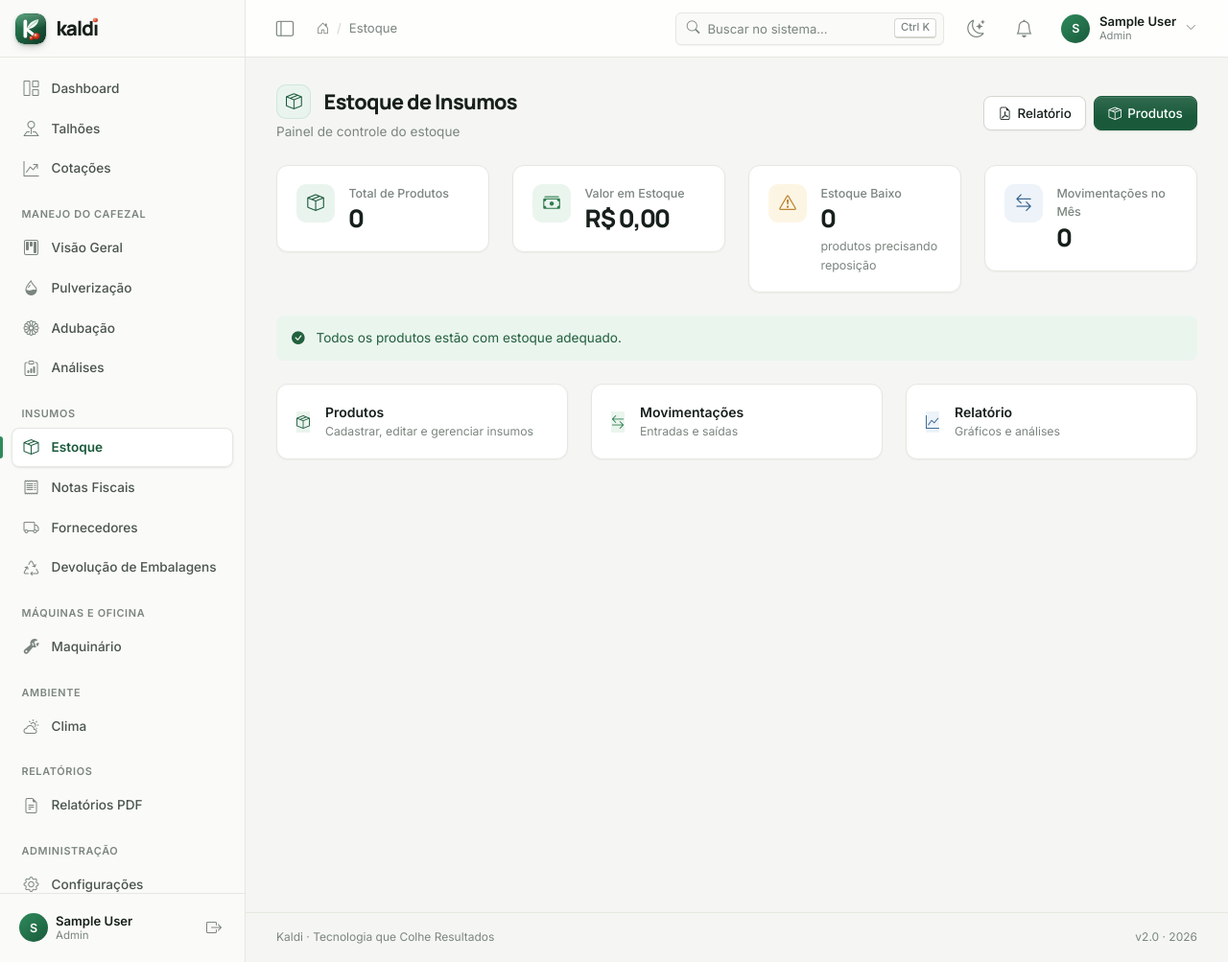
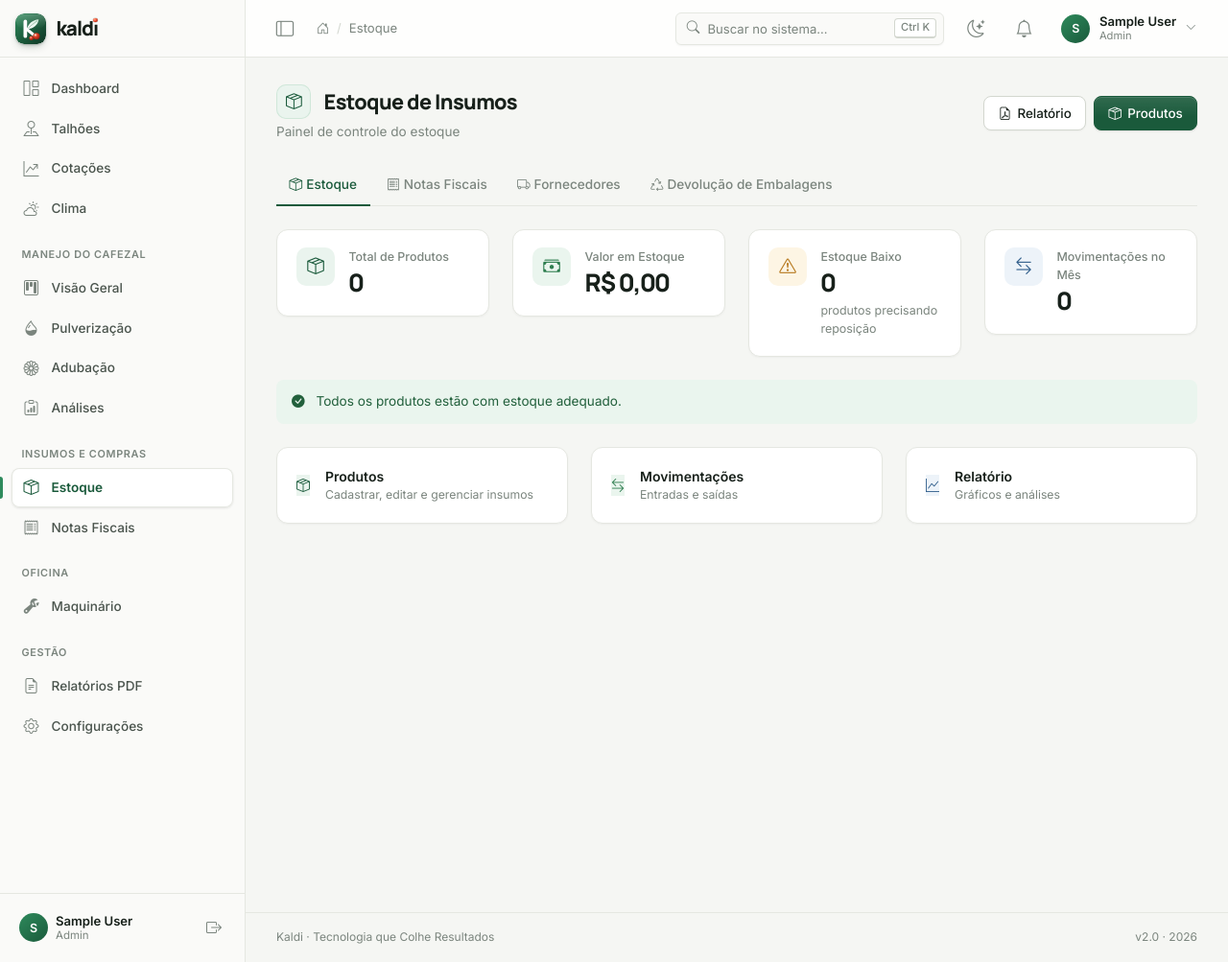
Before and after one commit to PaulinhoProjects/FazendaCafe, a Flask app: page /estoque/ in a window 1280 px wide. Shown: the whole page at 96% size. Run offline with Flask 3, Linux system fonts and the light colour scheme; the visitor is signed in with stand-in values (Sample User, id 1); data that the repository does not hold is empty; some libraries are stand-ins or nearby versions.

Commit message:
refactor(layout): reorganiza menu lateral em grupos enxutos
- Topo: Dashboard, Talhoes, Cotacoes e Clima
- Insumos e Compras: Estoque e Notas Fiscais
- Fornecedores e Devolucao de Embalagens viram abas da area de compras
- Oficina: Maquinario; Gestao: Relatorios (todos) e Configuracoes (admin)

Co-Authored-By: Claude Opus 5.5 <noreply@anthropic.com>

```diff
--- /dev/null
+++ b/app/templates/_abas_compras.html
@@ -0,0 +1,18 @@
+{# Abas da área "Insumos e Compras": substituem itens que saíram do menu lateral #}
+{% set caminho = request.path %}
+{% set abas = [
+    ('estoque.dashboard', 'bi-box-seam', 'Estoque', caminho.startswith('/estoque')),
+    ('notas_fiscais.listar', 'bi-receipt', 'Notas Fiscais', caminho.startswith('/notas-fiscais')),
+    ('fornecedores.listar', 'bi-truck', 'Fornecedores', caminho.startswith('/fornecedores')),
+    ('devolucao.listar', 'bi-recycle', 'Devolução de Embalagens', caminho.startswith('/devolucoes')),
+] %}
+<nav class="maq-abas mb-4" aria-label="Insumos e compras">
+    <ul class="nav nav-tabs flex-nowrap">
+        {% for endpoint, icone, rotulo, ativa in abas %}
+        <li class="nav-item">
+            <a class="nav-link text-nowrap {% if ativa %}active{% endif %}" href="{{ url_for(endpoint) }}"
+               {% if ativa %}aria-current="page"{% endif %}><i class="bi {{ icone }} me-1"></i>{{ rotulo }}</a>
+        </li>
+        {% endfor %}
+    </ul>
+</nav>
--- a/app/templates/base.html
+++ b/app/templates/base.html
@@ -46,24 +46,20 @@
         <li class="sidebar-item"><a class="sidebar-link {% if request.path == '/' %}active{% endif %}" href="{{ url_for('dashboard.index') }}" title="Dashboard"><i class="bi bi-grid-1x2"></i><span class="sidebar-text">Dashboard</span></a></li>
         <li class="sidebar-item"><a class="sidebar-link {% if '/talhoes' in request.path %}active{% endif %}" href="{{ url_for('talhoes.listar') }}" title="Talhões"><i class="bi bi-pin-map"></i><span class="sidebar-text">Talhões</span></a></li>
         <li class="sidebar-item"><a class="sidebar-link {% if request.path.startswith('/cotacoes') %}active{% endif %}" href="{{ url_for('cotacoes.index') }}" title="Cotações"><i class="bi bi-graph-up-arrow"></i><span class="sidebar-text">Cotações</span></a></li>
+        <li class="sidebar-item"><a class="sidebar-link {% if request.path.startswith('/clima') %}active{% endif %}" href="{{ url_for('clima.index') }}" title="Clima"><i class="bi bi-cloud-sun"></i><span class="sidebar-text">Clima</span></a></li>
         <li class="sidebar-section-label">Manejo do Cafezal</li>
         <li class="sidebar-item"><a class="sidebar-link {% if request.path.startswith('/manejo/') %}active{% endif %}" href="{{ url_for('manejo.visao_geral') }}" title="Visão Geral"><i class="bi bi-kanban"></i><span class="sidebar-text">Visão Geral</span></a></li>
         <li class="sidebar-item"><a class="sidebar-link {% if '/pulverizacao' in request.path %}active{% endif %}" href="{{ url_for('pulverizacao.dashboard') }}" title="Pulverização"><i class="bi bi-droplet-half"></i><span class="sidebar-text">Pulverização</span></a></li>
         <li class="sidebar-item"><a class="sidebar-link {% if '/adubacao' in request.path %}active{% endif %}" href="{{ url_for('adubacao.dashboard') }}" title="Adubação"><i class="bi bi-flower1"></i><span class="sidebar-text">Adubação</span></a></li>
         <li class="sidebar-item"><a class="sidebar-link {% if '/analises' in request.path %}active{% endif %}" href="{{ url_for('analises.listar') }}" title="Análises"><i class="bi bi-clipboard-data"></i><span class="sidebar-text">Análises</span></a></li>
-        <li class="sidebar-section-label">Insumos</li>
-        <li class="sidebar-item"><a class="sidebar-link {% if request.path.startswith('/estoque') %}active{% endif %}" href="{{ url_for('estoque.dashboard') }}" title="Estoque"><i class="bi bi-box-seam"></i><span class="sidebar-text">Estoque</span></a></li>
-        <li class="sidebar-item"><a class="sidebar-link {% if '/notas-fiscais' in request.path %}active{% endif %}" href="{{ url_for('notas_fiscais.listar') }}" title="Notas Fiscais"><i class="bi bi-receipt"></i><span class="sidebar-text">Notas Fiscais</span></a></li>
-        <li class="sidebar-item"><a class="sidebar-link {% if '/fornecedores' in request.path %}active{% endif %}" href="{{ url_for('fornecedores.listar') }}" title="Fornecedores"><i class="bi bi-truck"></i><span class="sidebar-text">Fornecedores</span></a></li>
-        <li class="sidebar-item"><a class="sidebar-link {% if '/devolucoes' in request.path %}active{% endif %}" href="{{ url_for('devolucao.listar') }}" title="Devolução de Embalagens"><i class="bi bi-recycle"></i><span class="sidebar-text">Devolução de Embalagens</span></a></li>
-        <li class="sidebar-section-label">Máquinas e Oficina</li>
+        <li class="sidebar-section-label">Insumos e Compras</li>
+        <li class="sidebar-item"><a class="sidebar-link {% if request.path.startswith(('/estoque', '/devolucoes')) %}active{% endif %}" href="{{ url_for('estoque.dashboard') }}" title="Estoque"><i class="bi bi-box-seam"></i><span class="sidebar-text">Estoque</span></a></li>
+        <li class="sidebar-item"><a class="sidebar-link {% if request.path.startswith(('/notas-fiscais', '/fornecedores')) %}active{% endif %}" href="{{ url_for('notas_fiscais.listar') }}" title="Notas Fiscais"><i class="bi bi-receipt"></i><span class="sidebar-text">Notas Fiscais</span></a></li>
+        <li class="sidebar-section-label">Oficina</li>
         <li class="sidebar-item"><a class="sidebar-link {% if request.path.startswith('/maquinario') %}active{% endif %}" href="{{ url_for('maquinario.dashboard') }}" title="Maquinário"><i class="bi bi-wrench-adjustable"></i><span class="sidebar-text">Maquinário</span></a></li>
-        <li class="sidebar-section-label">Ambiente</li>
-        <li class="sidebar-item"><a class="sidebar-link {% if '/clima' in request.path %}active{% endif %}" href="{{ url_for('clima.index') }}" title="Clima"><i class="bi bi-cloud-sun"></i><span class="sidebar-text">Clima</span></a></li>
-        <li class="sidebar-section-label">Relatórios</li>
-        <li class="sidebar-item"><a class="sidebar-link {% if '/relatorios' in request.path %}active{% endif %}" href="{{ url_for('relatorios.index') }}" title="Relatórios PDF"><i class="bi bi-file-earmark-text"></i><span class="sidebar-text">Relatórios PDF</span></a></li>
+        <li class="sidebar-section-label">Gestão</li>
+        <li class="sidebar-item"><a class="sidebar-link {% if request.path.startswith('/relatorios') %}active{% endif %}" href="{{ url_for('relatorios.index') }}" title="Relatórios PDF"><i class="bi bi-file-earmark-text"></i><span class="sidebar-text">Relatórios PDF</span></a></li>
         {% if tipo_usuario == 'admin' %}
-        <li class="sidebar-section-label">Administração</li>
         <li class="sidebar-item"><a class="sidebar-link {% if '/configuracoes' in request.path %}active{% endif %}" href="{{ url_for('config.index') }}" title="Configurações"><i class="bi bi-gear"></i><span class="sidebar-text">Configurações</span></a></li>
         {% endif %}
     </ul>
--- a/app/templates/devolucao/lista.html
+++ b/app/templates/devolucao/lista.html
@@ -14,6 +14,8 @@
         <a href="{{ url_for('devolucao.nova') }}" class="btn btn-primary"><i class="bi bi-plus-circle me-1"></i>Nova Devolução</a>
     </div>
 </div>
+
+{% include '_abas_compras.html' %}
 {% if not devolucoes %}
 <div class="empty-state">
     <i class="bi bi-recycle"></i>
--- a/app/templates/estoque/dashboard.html
+++ b/app/templates/estoque/dashboard.html
@@ -22,6 +22,8 @@
         </a>
     </div>
 </div>
+
+{% include '_abas_compras.html' %}
 
 <!-- Cards de resumo -->
 <div class="row g-4 mb-4">
--- a/app/templates/fornecedores/lista.html
+++ b/app/templates/fornecedores/lista.html
@@ -23,6 +23,8 @@
         </a>
     </div>
 </div>
+
+{% include '_abas_compras.html' %}
 
 <div class="card shadow-sm border-0">
     <div class="card-body">
--- a/app/templates/notas_fiscais/lista.html
+++ b/app/templates/notas_fiscais/lista.html
@@ -14,6 +14,8 @@
         <a href="{{ url_for('notas_fiscais.nova') }}" class="btn btn-primary"><i class="bi bi-plus-circle me-1"></i>Nova Nota</a>
     </div>
 </div>
+
+{% include '_abas_compras.html' %}
 {% if not notas %}
 <div class="empty-state">
     <i class="bi bi-receipt"></i>
```
